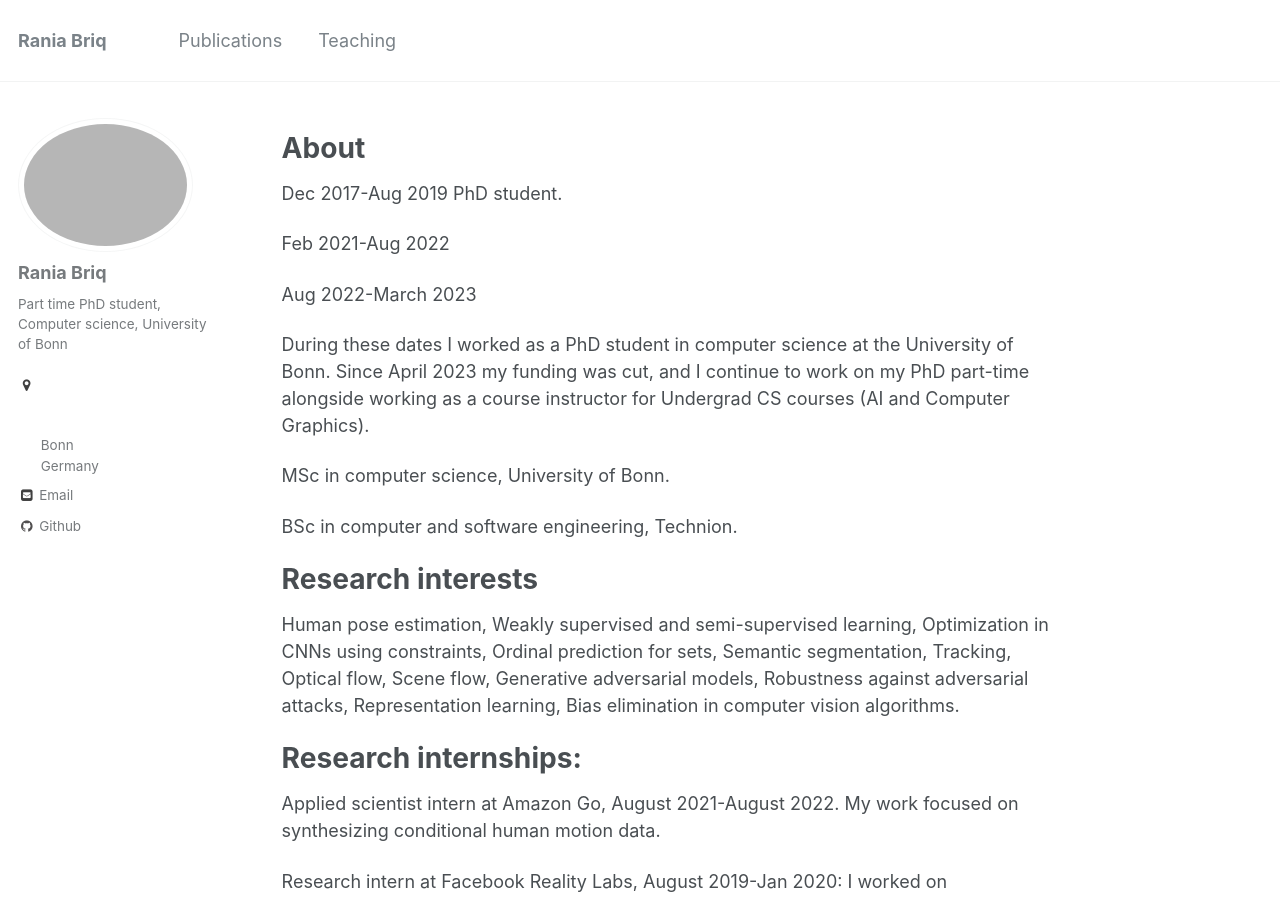
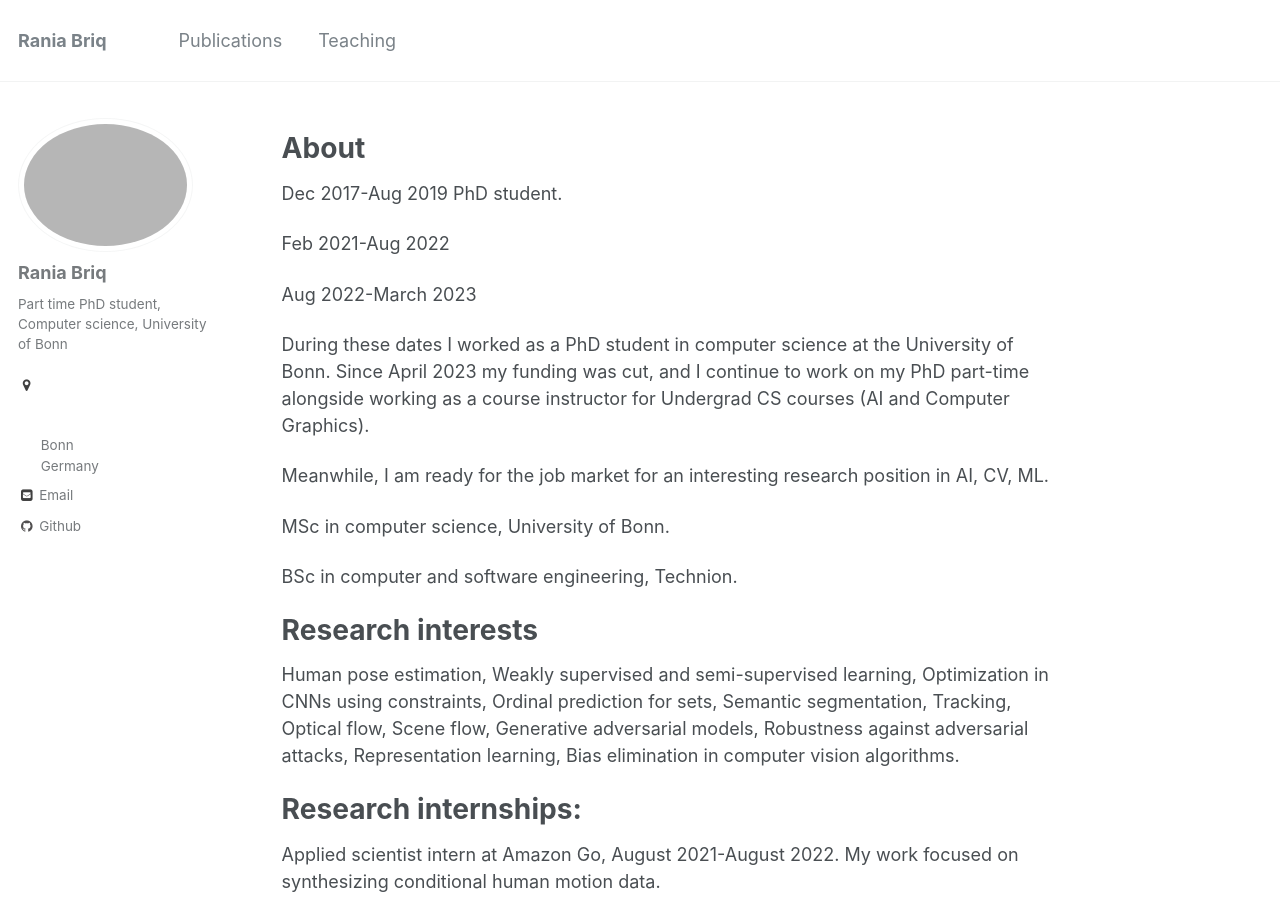
Before and after one commit to briqr/briqr.github.io, a Jekyll site: the page built from _pages/about.md, in a window 1280 px wide and 900 px high. Built offline with Jekyll 4.4.1, drawn with Linux system fonts in a browser that asks for light colours.

Commit message:
Update about.md

```diff
--- a/_pages/about.md
+++ b/_pages/about.md
@@ -22,6 +22,8 @@ Feb 2021-Aug 2022
 Aug 2022-March 2023
 
 During these dates I worked as a PhD student in computer science at the University of Bonn. Since April 2023 my funding was cut, and I continue to work on my PhD part-time alongside working as a course instructor for Undergrad CS courses (AI and Computer Graphics).
+
+Meanwhile, I am ready for the job market for an interesting research position in AI, CV, ML.
 
 MSc in computer science, University of Bonn.
 
```
